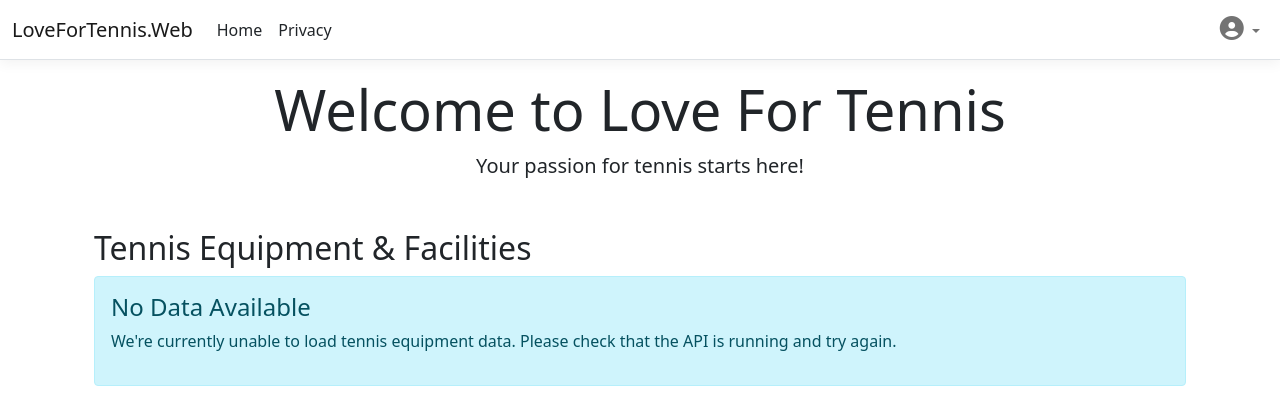
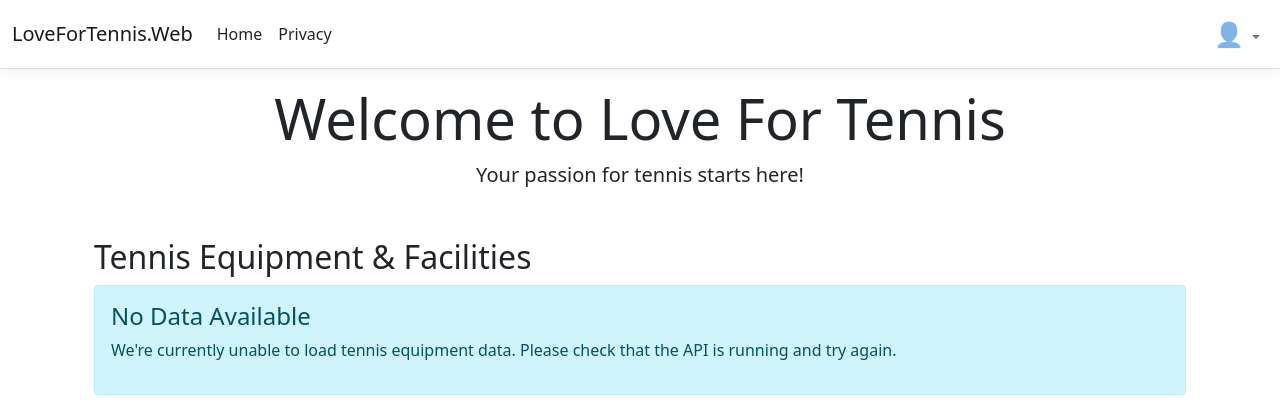
Before and after one commit to ChristianJ-AIC/LoveForTennis, an ASP.NET Core app: page / in a window 1280 px wide. Shown: the top 420 px of the page. Run offline with ASP.NET Core 8, Linux system fonts and the light colour scheme; data that the repository does not hold is empty; style sheets or scripts are compiled from the project's sources.

Commit message:
Fix dropdown menu icons visibility with reliable emoji icons
Co-authored-by: ChristianJ-AIC <188192101+ChristianJ-AIC@users.noreply.github.com>

```diff
--- a/src/LoveForTennis.Web/Views/Shared/_Layout.cshtml
+++ b/src/LoveForTennis.Web/Views/Shared/_Layout.cshtml
@@ -7,7 +7,15 @@
     <link rel="stylesheet" href="~/lib/bootstrap/dist/css/bootstrap.min.css" />
     <link rel="stylesheet" href="~/css/site.css" asp-append-version="true" />
     <link rel="stylesheet" href="~/LoveForTennis.Web.styles.css" asp-append-version="true" />
-    <link rel="stylesheet" href="https://cdnjs.cloudflare.com/ajax/libs/font-awesome/6.4.0/css/all.min.css" />
+    <!-- Simple emoji icons for consistent cross-platform display -->
+    <style>
+        /* Ensure consistent emoji rendering across browsers */
+        .emoji-icon {
+            font-family: "Apple Color Emoji", "Segoe UI Emoji", "Segoe UI Symbol", "Noto Color Emoji", sans-serif;
+            font-style: normal;
+            display: inline-block;
+        }
+    </style>
 </head>
 <body>
     <header>
@@ -30,22 +38,22 @@
                     <ul class="navbar-nav">
                         <li class="nav-item dropdown">
                             <a class="nav-link dropdown-toggle" href="#" id="profileDropdown" role="button" data-bs-toggle="dropdown" aria-expanded="false">
-                                <i class="fas fa-user-circle" style="font-size: 1.5rem;"></i>
+                                <span style="font-size: 1.5rem;">👤</span>
                             </a>
                             <ul class="dropdown-menu dropdown-menu-end" aria-labelledby="profileDropdown">
                                 <li class="d-none" id="profile-menu">
                                     <a class="dropdown-item" href="/Account/Profile" id="profile-link">
-                                        <i class="fas fa-user me-2"></i>Profile
+                                        <span class="me-2">👤</span>Profile
                                     </a>
                                 </li>
                                 <li class="d-none" id="payment-menu">
                                     <a class="dropdown-item" href="/Account/Payment" id="payment-link">
-                                        <i class="fas fa-credit-card me-2"></i>Payment
+                                        <span class="me-2">💳</span>Payment
                                     </a>
                                 </li>
                                 <li class="d-none" id="signups-menu">
                                     <a class="dropdown-item" href="/Account/SignUps" id="signups-link">
-                                        <i class="fas fa-calendar-check me-2"></i>Sign ups
+                                        <span class="me-2">📅</span>Sign ups
                                     </a>
                                 </li>
                                 <li class="d-none" id="logout-menu">
@@ -53,17 +61,17 @@
                                 </li>
                                 <li class="d-none" id="logout-menu-item">
                                     <a class="dropdown-item" href="#" id="logout-link">
-                                        <i class="fas fa-sign-out-alt me-2"></i>Logout
+                                        <span class="me-2">🚪</span>Logout
                                     </a>
                                 </li>
                                 <li id="login-menu">
                                     <a class="dropdown-item" href="#" data-bs-toggle="modal" data-bs-target="#loginModal">
-                                        <i class="fas fa-sign-in-alt me-2"></i>Login
+                                        <span class="me-2">🔓</span>Login
                                     </a>
                                 </li>
                                 <li id="register-menu">
                                     <a class="dropdown-item" href="#" data-bs-toggle="modal" data-bs-target="#registerModal">
-                                        <i class="fas fa-user-plus me-2"></i>Register
+                                        <span class="me-2">➕</span>Register
                                     </a>
                                 </li>
                             </ul>
@@ -91,7 +99,7 @@
             <div class="modal-content">
                 <div class="modal-header">
                     <h5 class="modal-title" id="loginModalLabel">
-                        <i class="fas fa-sign-in-alt me-2"></i>Login
+                        <span class="me-2">🔓</span>Login
                     </h5>
                     <button type="button" class="btn-close" data-bs-dismiss="modal" aria-label="Close"></button>
                 </div>
@@ -115,7 +123,7 @@
                         </div>
                         <div class="d-grid gap-2 mb-3">
                             <button type="submit" class="btn btn-primary">
-                                <i class="fas fa-sign-in-alt me-2"></i>Login
+                                <span class="me-2">🔓</span>Login
                             </button>
                         </div>
                         <div class="text-center">
@@ -137,7 +145,7 @@
             <div class="modal-content">
                 <div class="modal-header">
                     <h5 class="modal-title" id="registerModalLabel">
-                        <i class="fas fa-user-plus me-2"></i>Register
+                        <span class="me-2">➕</span>Register
                     </h5>
                     <button type="button" class="btn-close" data-bs-dismiss="modal" aria-label="Close"></button>
                 </div>
@@ -173,7 +181,7 @@
                         </div>
                         <div class="d-grid gap-2 mb-3">
                             <button type="submit" class="btn btn-success">
-                                <i class="fas fa-user-plus me-2"></i>Register
+                                <span class="me-2">➕</span>Register
                             </button>
                         </div>
                         <div class="text-center">
@@ -193,7 +201,7 @@
             <div class="modal-content">
                 <div class="modal-header">
                     <h5 class="modal-title" id="forgotPasswordModalLabel">
-                        <i class="fas fa-key me-2"></i>Forgot Password
+                        <span class="me-2">🔑</span>Forgot Password
                     </h5>
                     <button type="button" class="btn-close" data-bs-dismiss="modal" aria-label="Close"></button>
                 </div>
@@ -207,7 +215,7 @@
                         </div>
                         <div class="d-grid gap-2 mb-3">
                             <button type="submit" class="btn btn-warning">
-                                <i class="fas fa-paper-plane me-2"></i>Send Reset Link
+                                <span class="me-2">📧</span>Send Reset Link
                             </button>
                         </div>
                         <div class="text-center">
@@ -227,7 +235,7 @@
             <div class="modal-content">
                 <div class="modal-header">
                     <h5 class="modal-title" id="resetPasswordModalLabel">
-                        <i class="fas fa-lock me-2"></i>Reset Password
+                        <span class="me-2">🔒</span>Reset Password
                     </h5>
                     <button type="button" class="btn-close" data-bs-dismiss="modal" aria-label="Close"></button>
                 </div>
@@ -248,7 +256,7 @@
                         </div>
                         <div class="d-grid gap-2 mb-3">
                             <button type="submit" class="btn btn-primary">
-                                <i class="fas fa-save me-2"></i>Reset Password
+                                <span class="me-2">💾</span>Reset Password
                             </button>
                         </div>
                     </form>
--- /dev/null
+++ b/src/LoveForTennis.Web/libman.json
@@ -0,0 +1,5 @@
+{
+  "version": "3.0",
+  "defaultProvider": "cdnjs",
+  "libraries": []
+}
```
